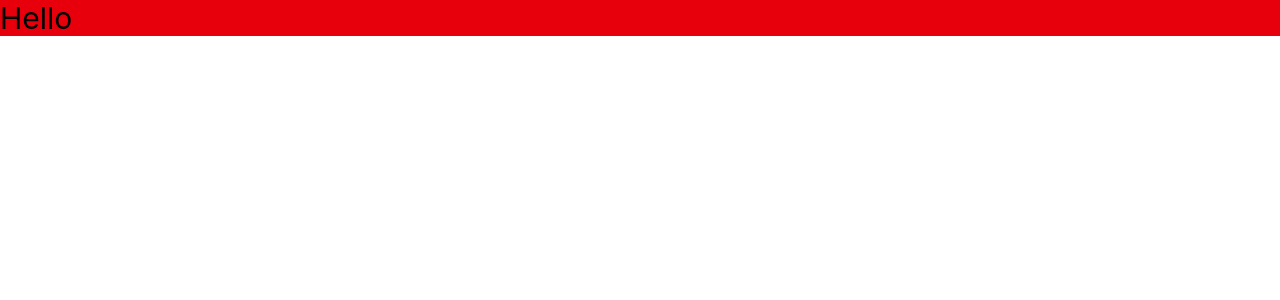
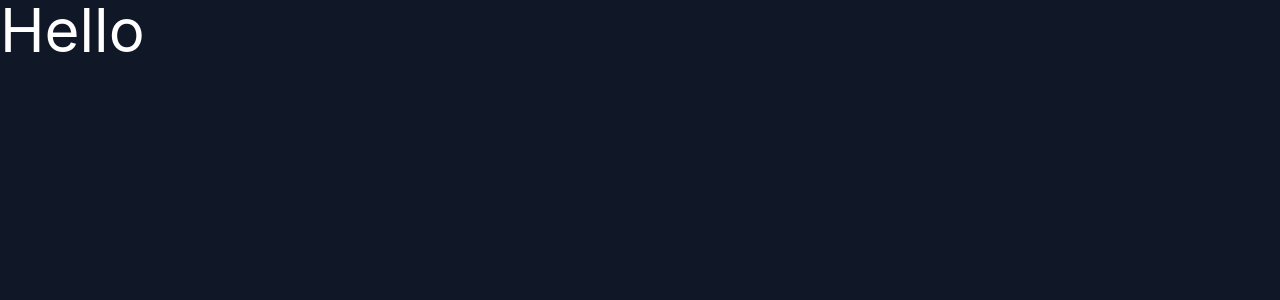
Before and after one commit to amankhan790/redux-toolkit, a React (Vite) app in the folder redux-project/: page / in a window 1280 px wide. Shown: the top 300 px of the page. Built offline with nearby package versions, Linux system fonts and the light colour scheme.

Commit message:
intalled redux axios react-router-dom

```diff
--- a/redux-project/package.json
+++ b/redux-project/package.json
@@ -10,9 +10,12 @@
     "preview": "vite preview"
   },
   "dependencies": {
+    "@reduxjs/toolkit": "^2.11.2",
     "@tailwindcss/vite": "^4.2.1",
+    "axios": "^1.13.6",
     "react": "^19.2.0",
     "react-dom": "^19.2.0",
+    "react-router-dom": "^7.13.1",
     "tailwindcss": "^4.2.1"
   },
   "devDependencies": {
--- a/redux-project/src/App.jsx
+++ b/redux-project/src/App.jsx
@@ -3,8 +3,8 @@ import "./App.css";
 
 const App = () => {
   return (
-    <div>
-      <h1 className="text-3xl bg-red-600 m-auto">Hello</h1>
+    <div className="bg-gray-900 text-white h-screen w-full">
+      <h1 className="text-6xl">Hello</h1>
     </div>
   );
 };
```
Also changed, not shown: 1 other file (tests, documents, lock files or other folders).
